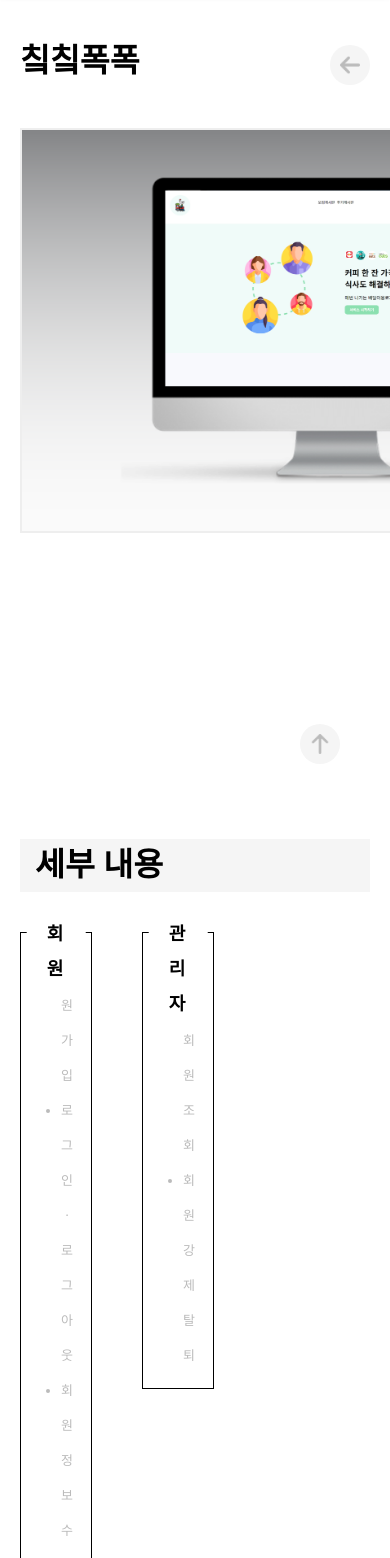
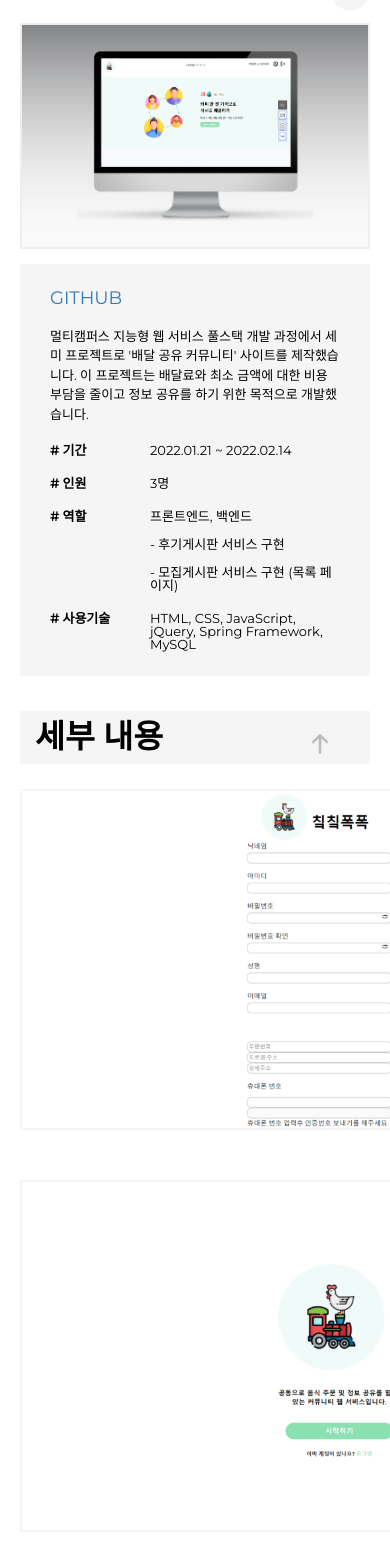
Before and after one commit to jjung-in/portfolio, a React (Create React App) app: page /project/chic in a window 390 px wide. Shown: the part 130-1688 px from the top of the page. Built offline with nearby package versions, Linux system fonts and the light colour scheme; a web font is replaced by a local one.

Commit message:
DETAIL 반응형

```diff
--- a/src/components/ProjectData/ProjectData.scss
+++ b/src/components/ProjectData/ProjectData.scss
@@ -19,7 +19,8 @@
       }
 
       b {
-        display: inline-block;
+        // display: inline-block;
+        // display: block;
         position: absolute;
         top: -16px;
         left: 50%;
@@ -27,12 +28,14 @@
         padding: 0 20px;
         font-size: 18px;
         letter-spacing: 2px;
-        text-align: center;
         background: #fff;
+        // width: auto;
+        // width: 100px;
       }
 
       li {
         list-style: disc;
+        text-align: left;
 
         &.other {
           color: #bbb;
@@ -58,6 +61,7 @@
       width: 630px;
       padding: 25px 30px;
       line-height: 35px;
+      text-align: left;
       background: #f5f5f5;
       border: 2px solid #eeeeee;
       box-sizing: border-box;
@@ -78,6 +82,7 @@
 
   .text_wrap {
     margin-bottom: 40px;
+    text-align: left;
 
     ul {
       padding: 20px 30px 15px 40px;
@@ -106,3 +111,88 @@
     }
   }
 }
+
+@media screen and (max-width: 1280px) {
+  #projectData {
+  }
+}
+
+@media screen and (max-width: 1024px) {
+  #projectData {
+    .function_wrap {
+      ul {
+        position: relative;
+        width: calc(33.33% - 33.33px);
+
+        &:nth-child(4n) {
+          margin-right: 50px;
+        }
+
+        &:nth-child(3n) {
+          margin-right: 0;
+        }
+      }
+    }
+  }
+}
+
+@media screen and (max-width: 768px) {
+  #projectData {
+    .function_wrap {
+      ul {
+        position: relative;
+        width: calc(50% - 25px);
+
+        &:nth-child(3n) {
+          margin-right: 50px;
+        }
+
+        &:nth-child(2n) {
+          margin-right: 0;
+        }
+      }
+    }
+
+    .img_wrap {
+      img {
+        width: 49%;
+        margin-bottom: 20px;
+
+        &:nth-child(n + 3) {
+          margin-bottom: 0;
+        }
+      }
+    }
+  }
+}
+
+@media screen and (max-width: 480px) {
+  #projectData {
+    .function_wrap {
+      display: none;
+    }
+
+    .text_wrap {
+      margin-bottom: 30px;
+
+      ul {
+        padding: 15px 25px 10px 35px;
+        line-height: 30px;
+      }
+    }
+
+    .img_wrap {
+      img {
+        width: 100%;
+
+        &:nth-child(n + 3) {
+          margin-bottom: 20px;
+        }
+
+        &:last-child {
+          margin-bottom: 0;
+        }
+      }
+    }
+  }
+}
--- a/src/pages/Detail.js
+++ b/src/pages/Detail.js
@@ -37,7 +37,7 @@ function Detail() {
       previewImg: portfolio_preview,
       viewLink: "https://jjung-in.github.io/portfolio",
       githubLink: "https://github.com/jjung-in/portfolio",
-      description: "개인 포트폴리오 용도로 제작한 웹사이트입니다. React ... 개인 포트폴리오 용도로 제작한 웹사이트입니다. React ...",
+      description: "개인 포트폴리오 용도로 제작한 웹사이트입니다.",
       period: "2022.05",
       people: "1명",
       position: ["프론트엔드"],
@@ -184,7 +184,7 @@ function Detail() {
             </p>
           </div>
         </div>
-        <div className="bottopm_wrap">
+        <div className="bottom_wrap">
           <h3>세부 내용</h3>
           {project.projectData}
         </div>
--- a/src/pages/Detail.scss
+++ b/src/pages/Detail.scss
@@ -1,16 +1,16 @@
 #detail {
   height: calc(100vh - 75px);
   padding-top: 75px;
-  text-align-last: left;
 
   .detail_inwrap {
     height: auto;
   }
 
   h2 {
-    margin-bottom: 50px;
-    padding-top: 50px;
+    margin-bottom: 40px;
+    padding-top: 40px;
     font-size: 2.5rem;
+    text-align: left;
   }
 
   .top_wrap {
@@ -28,6 +28,7 @@
     .summary_box {
       width: 630px;
       padding: 25px 30px;
+      text-align: left;
       background-color: #f5f5f5;
       box-sizing: border-box;
 
@@ -52,6 +53,7 @@
       }
 
       p {
+        display: flex;
         margin-bottom: 20px;
 
         &:last-child {
@@ -65,6 +67,7 @@
         }
 
         .value {
+          flex: 1;
         }
       }
 
@@ -86,15 +89,92 @@
     }
   }
 
-  .bottopm_wrap {
-    margin-top: 65px;
-    // padding-bottom: 30px;
+  .bottom_wrap {
+    margin-top: 55px;
 
     h3 {
       margin-bottom: 40px;
       padding: 10px 15px;
       font-size: 2.5rem;
+      text-align: left;
       background: #f5f5f5;
     }
   }
 }
+
+@media screen and (max-width: 1280px) {
+  #detail {
+    .top_wrap {
+      img {
+        width: calc(50% - 10px);
+        margin-right: 20px;
+      }
+
+      .summary_box {
+        width: calc(50% - 10px);
+
+        p.description {
+          text-align: left;
+          line-height: 1.5rem;
+        }
+
+        p {
+          text-align: left;
+        }
+      }
+    }
+  }
+}
+
+@media screen and (max-width: 1024px) {
+  #detail {
+    .top_wrap {
+      img {
+        width: calc(100% - 470px);
+      }
+
+      .summary_box {
+        width: 450px;
+      }
+    }
+  }
+}
+
+@media screen and (max-width: 768px) {
+  #detail {
+    padding-top: 50px;
+
+    h2 {
+      margin-bottom: 30px;
+      padding-top: 40px;
+    }
+
+    .top_wrap {
+      flex-direction: column;
+
+      img {
+        width: 100%;
+        margin-right: 0;
+        margin-bottom: 15px;
+      }
+
+      .summary_box {
+        width: 100%;
+      }
+    }
+  }
+}
+
+@media screen and (max-width: 480px) {
+  #detail {
+    padding-top: 0;
+
+    .bottom_wrap {
+      margin-top: 35px;
+
+      h3 {
+        margin-bottom: 25px;
+      }
+    }
+  }
+}
--- a/src/pages/More.scss
+++ b/src/pages/More.scss
@@ -163,6 +163,10 @@
   #more {
     padding-top: 50px;
 
+    h2 {
+      margin-bottom: 30px;
+    }
+
     ul {
       justify-content: center;
 
```
